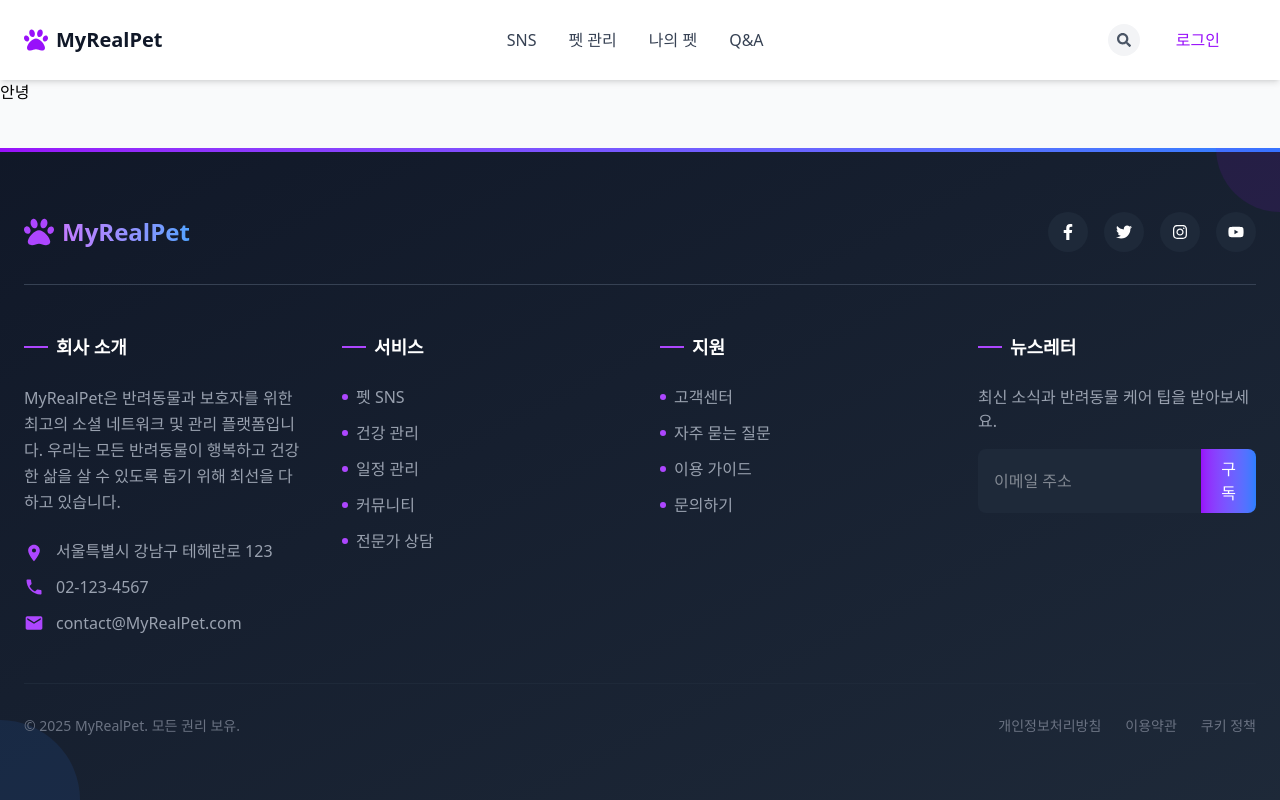
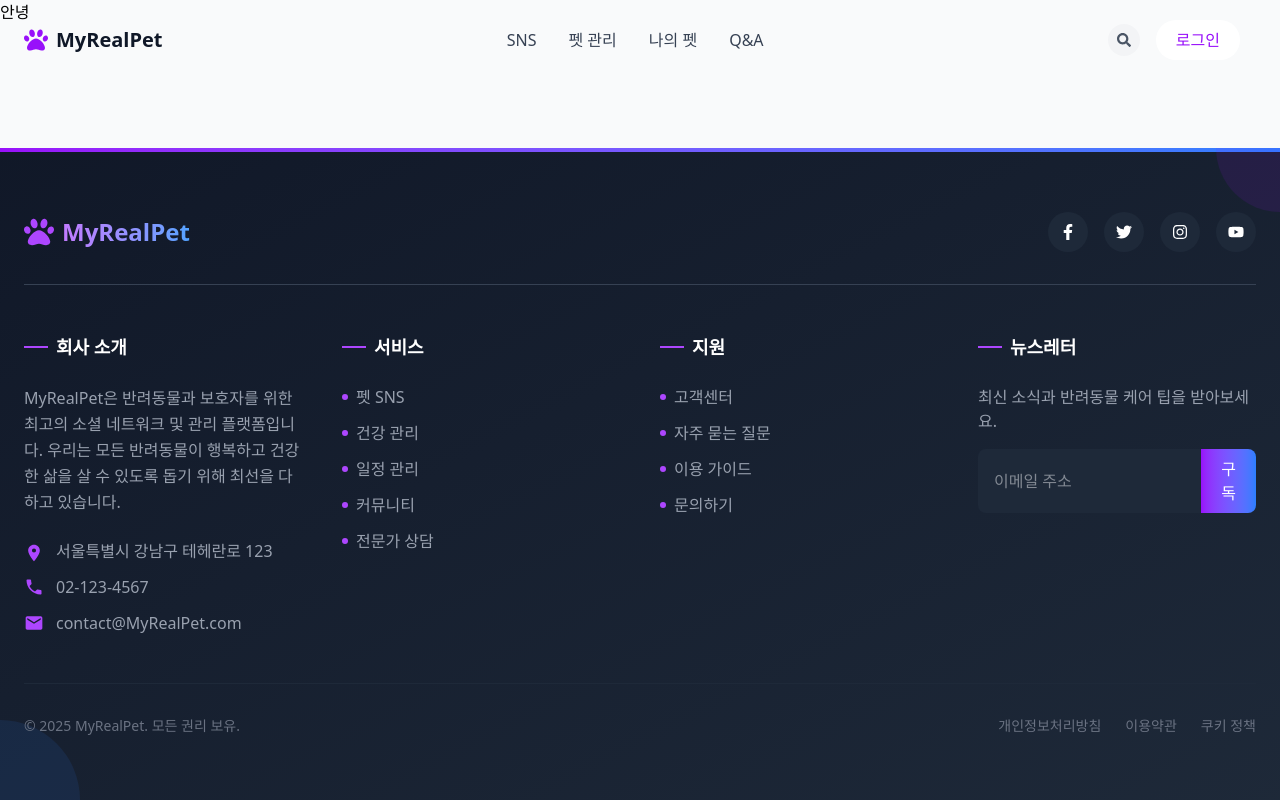
Before and after one commit to redEevee/Frontend, a React (Vite) app: page /sns in a window 1280 px wide. Built offline with nearby package versions, Linux system fonts and the light colour scheme.

Commit message:
chore: [최현수] 네브바 디자인 변경

```diff
--- a/src/shared/components/layouts/Header.tsx
+++ b/src/shared/components/layouts/Header.tsx
@@ -28,7 +28,7 @@ function Header() {
         <header
             className={`w-full fixed top-0 z-50 transition-all duration-300 ${scrolled
                 ? 'h-16 bg-white shadow-lg backdrop-blur-lg bg-opacity-90'
-                : 'h-20 bg-white bg-opacity-90 shadow-md'}`}
+                : 'h-20 bg-transparent'}`}
         >
             <div className="flex items-center justify-between w-full max-w-7xl mx-auto h-full px-6">
                 <div className="flex items-center space-x-2">
--- a/src/shared/components/layouts/Layout.tsx
+++ b/src/shared/components/layouts/Layout.tsx
@@ -11,8 +11,8 @@ function Layout({children}: LayoutProps) {
     return (
         <div className="min-h-screen flex flex-col">
             <Header/>
-                <main className="flex-1 bg-gray-50 pt-20">
-                    {children || <Outlet />}
+                <main className="flex-1 bg-gray-50">
+                        {children || <Outlet />}
                 </main>
             <Footer/>
         </div>
```
